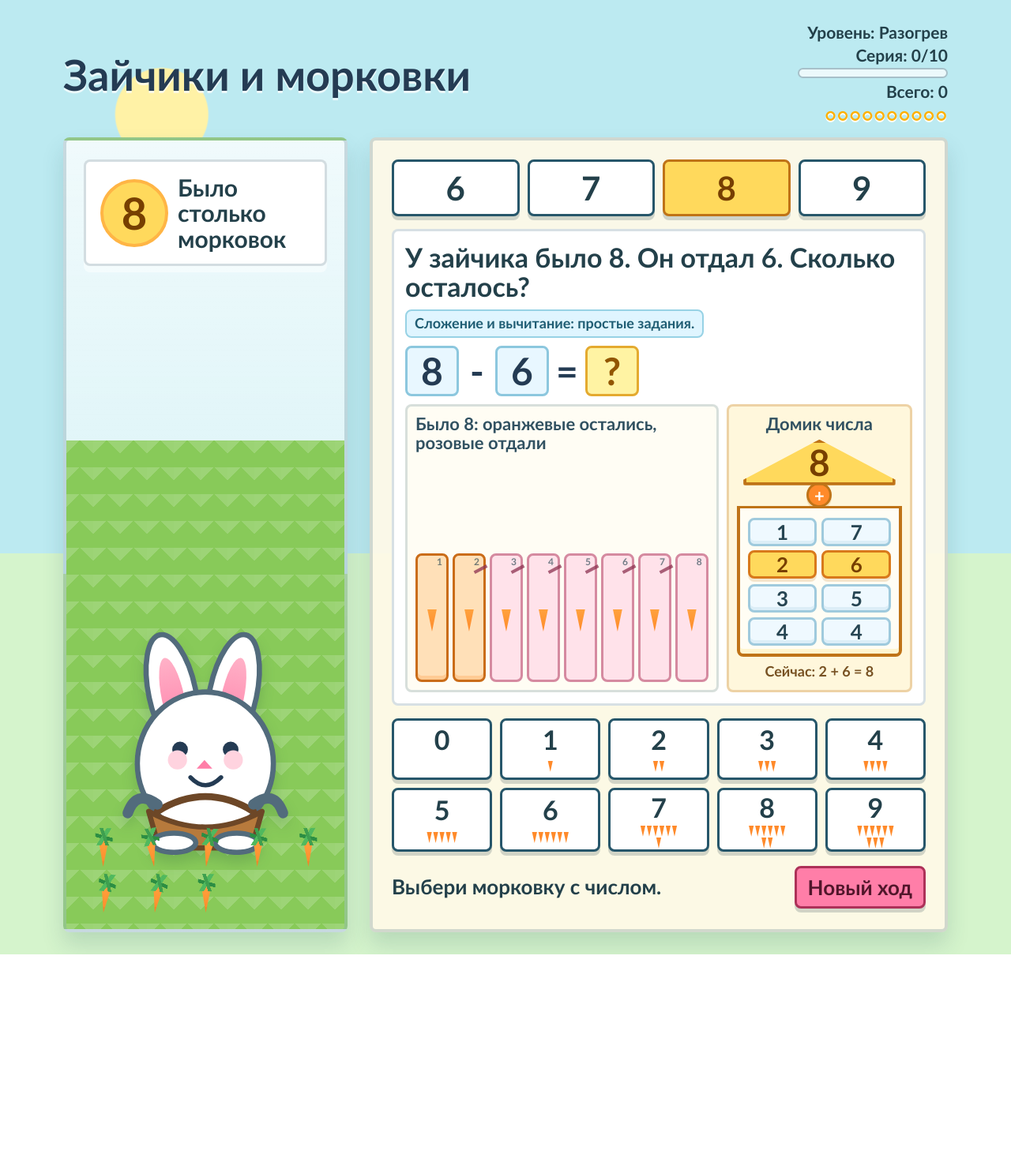
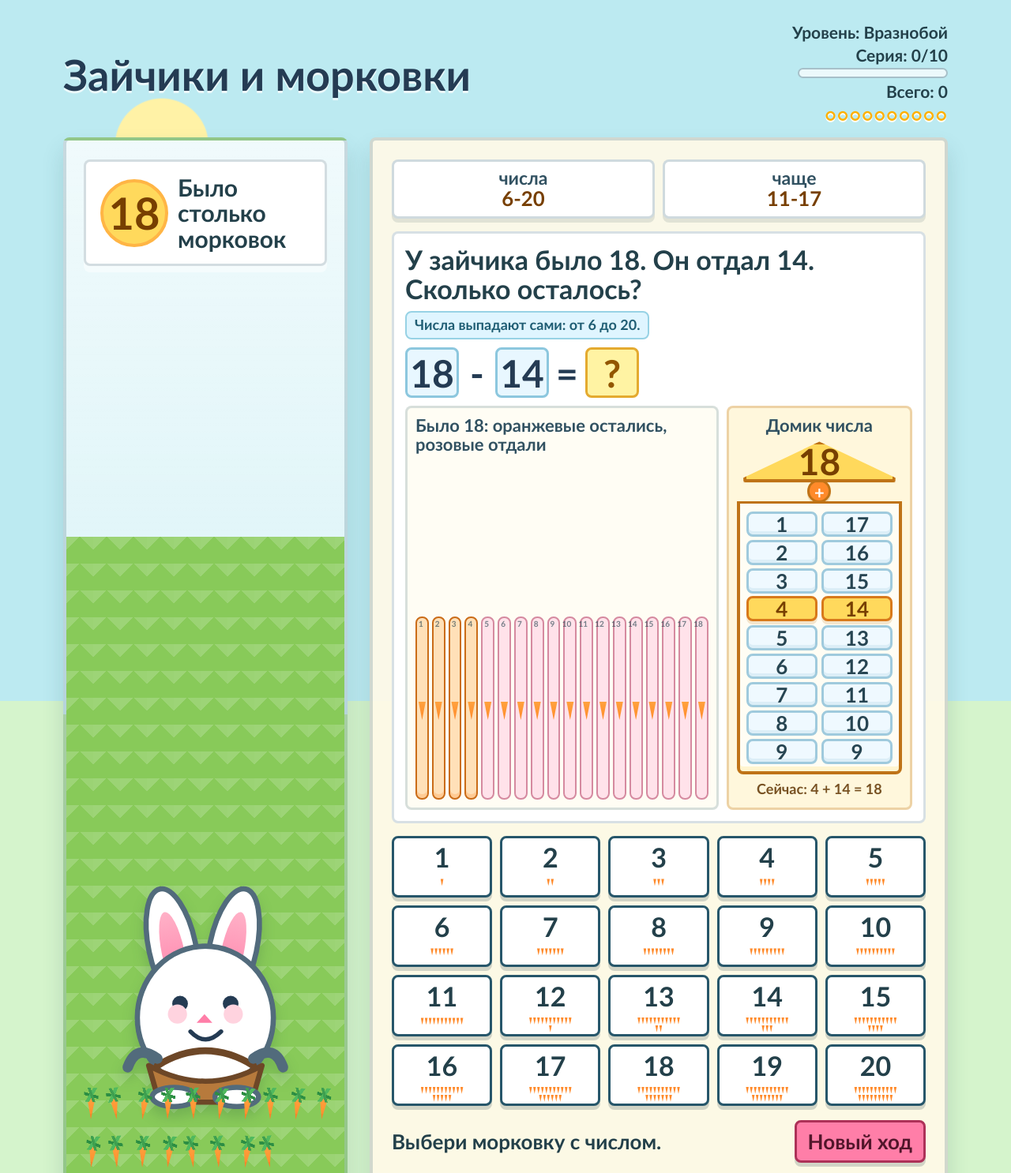
Before and after one commit to olganikiforovaov-ops/zaychiki-morkovki, a plain HTML site: page index.html in a window 1280 px wide. Shown: the top 1486 px of the page at 79% size. Before the commit the page ends 1209 px from the top, so only its background shows below. Drawn offline with Linux system fonts and the light colour scheme.

Commit message:
Use random targets up to twenty

```diff
--- a/index.html
+++ b/index.html
@@ -240,10 +240,10 @@
       left: 16px;
       right: 16px;
       bottom: 18px;
-      min-height: 86px;
+      min-height: 118px;
       display: grid;
-      grid-template-columns: repeat(5, 1fr);
-      gap: 6px;
+      grid-template-columns: repeat(10, 1fr);
+      gap: 4px;
       align-items: end;
       z-index: 3;
     }
@@ -281,7 +281,7 @@
     }
 
     .house-shape {
-      width: min(100%, 220px);
+      width: min(100%, 250px);
       display: grid;
       justify-items: center;
       gap: 0;
@@ -290,7 +290,7 @@
     .house-roof {
       position: relative;
       width: 92%;
-      min-height: 58px;
+      min-height: 52px;
       display: grid;
       place-items: center;
       margin-bottom: -2px;
@@ -316,8 +316,8 @@
     .house-body {
       width: 100%;
       display: grid;
-      gap: 6px;
-      padding: 12px 10px 10px;
+      gap: 4px;
+      padding: 10px 8px 9px;
       border: 4px solid #bf7317;
       border-top-width: 3px;
       border-radius: 0 0 8px 8px;
@@ -328,12 +328,12 @@
     .house-row {
       display: grid;
       grid-template-columns: 1fr 1fr;
-      gap: 6px;
+      gap: 5px;
       align-items: stretch;
     }
 
     .house-part {
-      min-height: 36px;
+      min-height: 31px;
       display: grid;
       place-items: center;
       border: 3px solid #9fcadd;
@@ -355,8 +355,8 @@
     }
 
     .house-plus {
-      width: 32px;
-      height: 32px;
+      width: 30px;
+      height: 30px;
       display: grid;
       place-items: center;
       margin: -2px 0;
@@ -381,17 +381,17 @@
 
     .number-line {
       display: grid;
-      grid-template-columns: repeat(var(--line-count), minmax(28px, 1fr));
-      gap: 5px;
+      grid-template-columns: repeat(var(--line-count), minmax(12px, 1fr));
+      gap: 4px;
       align-items: stretch;
     }
 
     .line-cell {
       position: relative;
-      min-height: 42px;
+      min-height: 36px;
       display: grid;
       place-items: center;
-      border: 3px solid #9fcadd;
+      border: 2px solid #9fcadd;
       border-radius: 8px;
       background: #eff9ff;
       color: #274552;
@@ -405,7 +405,7 @@
       top: 2px;
       right: 5px;
       color: rgba(39, 69, 82, 0.65);
-      font-size: 12px;
+      font-size: 10px;
       line-height: 1;
     }
 
@@ -437,8 +437,8 @@
     }
 
     .line-carrot {
-      width: 13px;
-      height: 28px;
+      width: 10px;
+      height: 23px;
       margin-top: 7px;
       border-radius: 0 0 10px 10px;
       background: linear-gradient(180deg, #ffa23e, var(--carrot));
@@ -448,8 +448,8 @@
 
     .carrot {
       position: relative;
-      width: 28px;
-      height: 52px;
+      width: 22px;
+      height: 42px;
       margin: 0 auto;
       transform-origin: bottom center;
     }
@@ -457,10 +457,10 @@
     .carrot::before {
       content: "";
       position: absolute;
-      left: 7px;
-      top: 14px;
-      width: 15px;
-      height: 35px;
+      left: 6px;
+      top: 12px;
+      width: 12px;
+      height: 28px;
       border-radius: 45% 45% 60% 60%;
       background: linear-gradient(180deg, #ffa23e, var(--carrot));
       clip-path: polygon(50% 100%, 6% 0, 94% 0);
@@ -470,10 +470,10 @@
     .carrot::after {
       content: "";
       position: absolute;
-      left: 4px;
+      left: 3px;
       top: 0;
-      width: 22px;
-      height: 22px;
+      width: 18px;
+      height: 18px;
       background:
         linear-gradient(70deg, transparent 43%, var(--leaf) 44% 58%, transparent 59%),
         linear-gradient(120deg, transparent 40%, #50b95e 41% 58%, transparent 59%),
@@ -488,13 +488,33 @@
       background: rgba(255, 249, 232, 0.92);
     }
 
-    .number-row {
+    .range-strip {
       display: grid;
-      grid-template-columns: repeat(4, minmax(62px, 1fr));
+      grid-template-columns: repeat(2, minmax(0, 1fr));
       gap: 10px;
     }
 
-    .goal-button,
+    .range-badge {
+      min-height: 58px;
+      display: grid;
+      place-items: center;
+      padding: 8px 10px;
+      border: 3px solid rgba(38, 86, 106, 0.22);
+      border-radius: 8px;
+      background: #fff;
+      color: #315161;
+      font-size: clamp(17px, 2.4vw, 23px);
+      font-weight: 900;
+      line-height: 1.08;
+      text-align: center;
+      box-shadow: 0 5px 0 rgba(35, 64, 74, 0.12);
+    }
+
+    .range-badge strong {
+      color: #773f00;
+      font-size: 1.12em;
+    }
+
     .answer-button,
     .action-button {
       border: 3px solid var(--line);
@@ -506,27 +526,12 @@
       -webkit-tap-highlight-color: transparent;
     }
 
-    .goal-button {
-      min-height: 72px;
-      background: #ffffff;
-      font-size: clamp(29px, 5vw, 42px);
-      font-weight: 900;
-    }
-
-    .goal-button.active {
-      background: #ffd95c;
-      color: #773f00;
-      border-color: #bf7317;
-    }
-
-    .goal-button:hover,
     .answer-button:hover,
     .action-button:hover {
       transform: translateY(-2px);
       box-shadow: 0 7px 0 rgba(35, 64, 74, 0.2);
     }
 
-    .goal-button:active,
     .answer-button:active,
     .action-button:active {
       transform: translateY(3px);
@@ -623,7 +628,7 @@
     }
 
     .mini-carrots {
-      width: 52px;
+      width: 54px;
       min-height: 18px;
       display: flex;
       flex-wrap: wrap;
@@ -632,8 +637,8 @@
     }
 
     .mini-carrot {
-      width: 7px;
-      height: 14px;
+      width: 4px;
+      height: 9px;
       border-radius: 0 0 6px 6px;
       background: var(--carrot);
       clip-path: polygon(50% 100%, 5% 0, 95% 0);
@@ -781,9 +786,8 @@
       }
 
       .carrot-patch {
-        grid-template-columns: repeat(10, 1fr);
         bottom: 12px;
-        min-height: 58px;
+        min-height: 82px;
       }
 
       .carrot {
@@ -822,13 +826,17 @@
         align-items: center;
       }
 
-      .number-row,
+      .range-strip,
       .answer-grid {
         gap: 7px;
       }
 
-      .goal-button {
-        min-height: 58px;
+      .range-strip {
+        grid-template-columns: repeat(2, minmax(0, 1fr));
+      }
+
+      .range-badge {
+        min-height: 44px;
       }
 
       .answer-grid {
@@ -918,7 +926,10 @@
       </div>
 
       <div class="play-panel">
-        <div class="number-row" id="goalButtons" aria-label="Выбор числа"></div>
+        <div class="range-strip" aria-label="Диапазон тренировки">
+          <span class="range-badge">числа <strong>6-20</strong></span>
+          <span class="range-badge">чаще <strong>11-17</strong></span>
+        </div>
 
         <div class="task">
           <p class="task-title" id="taskText">У зайчика уже 3. Сколько добавить?</p>
@@ -947,41 +958,44 @@
   </main>
 
   <script>
-    const goals = [6, 7, 8, 9];
-    const answers = [0, 1, 2, 3, 4, 5, 6, 7, 8, 9];
+    const warmupTargets = [6, 7, 8, 9, 10];
+    const focusTargets = [11, 12, 13, 14, 15, 16, 17];
+    const topTargets = [18, 19, 20];
+    const answers = Array.from({ length: 20 }, (_, index) => index + 1);
     const seriesLength = 10;
     const levels = [
       {
-        name: "Разогрев",
-        note: "Сложение и вычитание: простые задания.",
+        name: "Вразнобой",
+        note: "Числа выпадают сами: от 6 до 20.",
         modes: ["addRight", "subtract"]
       },
       {
-        name: "Части числа",
-        note: "Пропуск может быть в начале, в конце или после минуса.",
+        name: "Состав",
+        note: "Больше заданий на числа от 11 до 17.",
         modes: ["addRight", "addLeft", "subtract"]
       },
       {
-        name: "Вычитание",
-        note: "Задания на плюс и минус идут вперемешку.",
+        name: "Смешанно",
+        note: "Плюс и минус идут вперемешку.",
         modes: ["addRight", "addLeft", "subtract", "subtract"]
       },
       {
-        name: "Плюс и минус",
-        note: "Финал: в одном задании есть и вычитание, и сложение.",
+        name: "Два действия",
+        note: "В одном задании есть и минус, и плюс.",
         modes: ["twoStep"]
       }
     ];
 
     const state = {
-      target: 8,
+      target: 12,
       task: null,
+      targetQueue: [],
+      lastTarget: null,
       streak: 0,
       totalCorrect: 0,
       locked: false
     };
 
-    const goalButtons = document.querySelector("#goalButtons");
     const answerButtons = document.querySelector("#answerButtons");
     const targetBadge = document.querySelector("#targetBadge");
     const cloudText = document.querySelector("#cloudText");
@@ -1007,6 +1021,38 @@
 
     function pick(items) {
       return items[randomInt(0, items.length - 1)];
+    }
+
+    function shuffle(items) {
+      const mixed = [...items];
+      for (let index = mixed.length - 1; index > 0; index -= 1) {
+        const swapIndex = randomInt(0, index);
+        [mixed[index], mixed[swapIndex]] = [mixed[swapIndex], mixed[index]];
+      }
+      return mixed;
+    }
+
+    function refillTargetQueue() {
+      state.targetQueue = shuffle([
+        ...warmupTargets,
+        ...focusTargets,
+        ...focusTargets,
+        ...topTargets
+      ]);
+    }
+
+    function pickTarget() {
+      if (state.targetQueue.length === 0) refillTargetQueue();
+
+      let target = state.targetQueue.shift();
+      if (target === state.lastTarget && state.targetQueue.length > 0) {
+        const nextTarget = state.targetQueue.shift();
+        state.targetQueue.push(target);
+        target = nextTarget;
+      }
+
+      state.lastTarget = target;
+      return target;
     }
 
     function currentLevel() {
@@ -1134,24 +1180,6 @@
       return wrap;
     }
 
-    function renderGoalButtons() {
-      goalButtons.innerHTML = "";
-      goals.forEach((goal) => {
-        const button = document.createElement("button");
-        button.type = "button";
-        button.className = "goal-button";
-        button.textContent = goal;
-        button.setAttribute("aria-label", `Играть с числом ${goal}`);
-        button.addEventListener("click", () => {
-          state.target = goal;
-          state.streak = 0;
-          state.totalCorrect = 0;
-          newRound();
-        });
-        goalButtons.append(button);
-      });
-    }
-
     function renderAnswerButtons() {
       answerButtons.innerHTML = "";
       answers.forEach((answer) => {
@@ -1180,12 +1208,6 @@
       }
     }
 
-    function updateActiveGoal() {
-      document.querySelectorAll(".goal-button").forEach((button) => {
-        button.classList.toggle("active", Number(button.textContent) === state.target);
-      });
-    }
-
     function updateStars() {
       const count = Math.min(state.streak, seriesLength);
       stars.textContent = "●".repeat(count) + "○".repeat(seriesLength - count);
@@ -1198,7 +1220,8 @@
     function makeTask() {
       const level = currentLevel();
       const mode = pick(level.modes);
-      const target = state.target;
+      const target = pickTarget();
+      state.target = target;
 
       if (mode === "addLeft") {
         const known = randomInt(1, target - 1);
@@ -1249,12 +1272,10 @@
       }
 
       if (mode === "twoStep") {
-        const start = randomInt(target, 9);
-        const takeMin = Math.max(1, start - target + 1);
-        const takeMax = Math.max(takeMin, start - 1);
-        const away = randomInt(takeMin, takeMax);
-        const answer = target - start + away;
-        const current = start - away;
+        const current = randomInt(1, target - 1);
+        const answer = target - current;
+        const away = randomInt(1, Math.min(6, 20 - current));
+        const start = current + away;
         return {
           answer,
           pair: [current, answer],
@@ -1321,7 +1342,6 @@
         button.disabled = false;
       });
 
-      updateActiveGoal();
       updateStars();
       renderCarrotPatch(state.task.startCarrots);
     }
@@ -1400,7 +1420,6 @@
 
     nextButton.addEventListener("click", newRound);
 
-    renderGoalButtons();
     renderAnswerButtons();
     newRound();
   </script>
```
